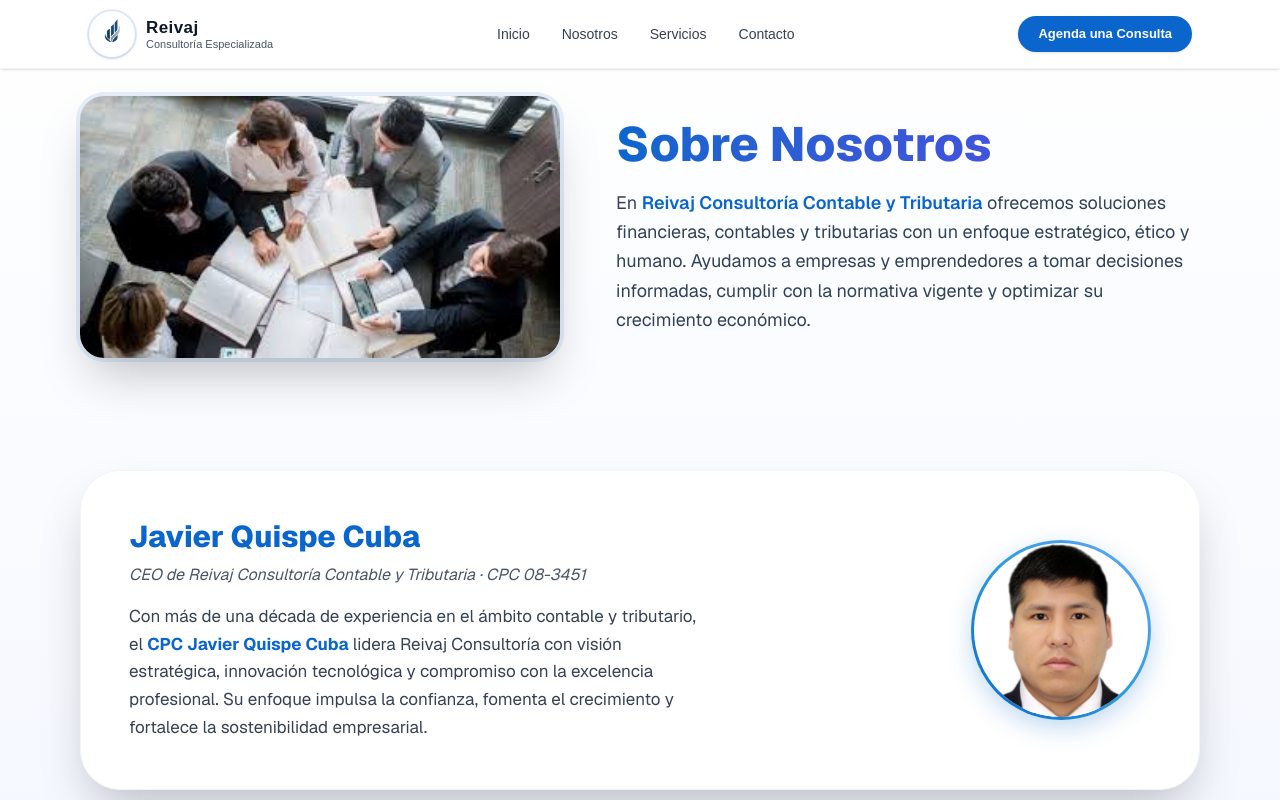
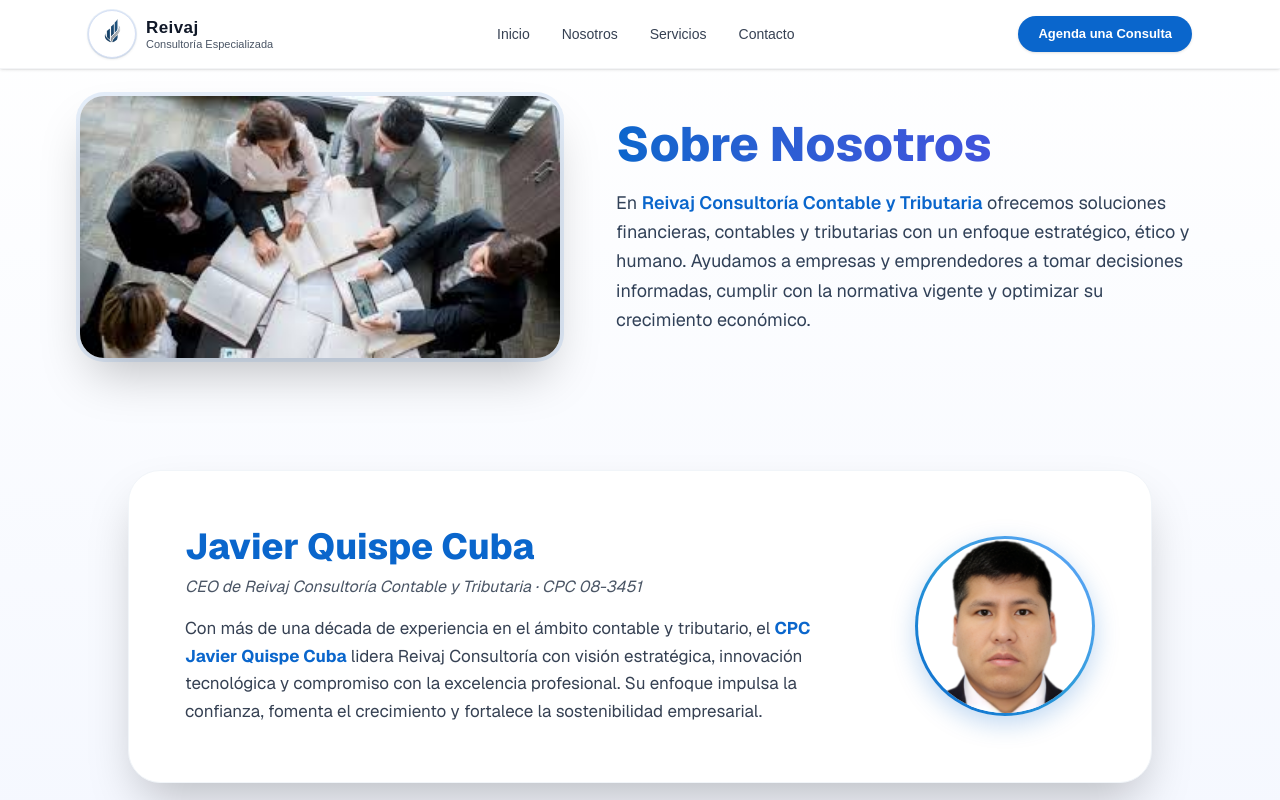
Before and after one commit to Stiph01/reivaj, a Next.js app: page /nosotros in a window 1280 px wide. Shown: the top 800 px of the page. Built offline with nearby package versions, Linux system fonts and the light colour scheme.

Commit message:
Update page.js

```diff
--- a/src/app/nosotros/page.js
+++ b/src/app/nosotros/page.js
@@ -1,11 +1,10 @@
-"use client";
-import Image from "next/image";
+"use client"
+import Image from "next/image"
 
 export default function Nosotros() {
   return (
     <div className="min-h-screen bg-gradient-to-b from-white via-[#F5F8FF] to-white text-gray-900 flex flex-col items-center px-6 sm:px-20 py-24 font-sans overflow-hidden">
       <section className="max-w-6xl w-full text-center sm:text-left relative z-10">
-        {/* --- SECCIÓN PRINCIPAL --- */}
         <div className="flex flex-col sm:flex-row items-center gap-14 mb-20">
           <Image
             src="/images/equipo_1.jpeg"
@@ -31,19 +30,16 @@ export default function Nosotros() {
           </div>
         </div>
 
-        {/* --- CEO ULTRA PREMIUM --- */}
-        <div className="mt-28 flex flex-col sm:flex-row sm:justify-between items-center gap-12 bg-white border border-slate-100 rounded-[2.5rem] shadow-2xl p-12 backdrop-blur-sm hover:shadow-[#0A66CC]/25 transition-all duration-700 relative overflow-hidden">
-          {/* FONDO LUMINOSO */}
-
-          {/* TEXTO DEL CEO */}
-          <div className="text-center sm:text-left max-w-xl">
-            <h2 className="text-3xl font-extrabold text-[#0A66CC] mb-2">
+        <div className="mt-28 w-full flex flex-col items-center justify-center">
+          <div className="bg-white border border-slate-100 rounded-[2rem] shadow-2xl p-10 sm:p-14 flex flex-col-reverse sm:flex-row items-center justify-between gap-10 sm:gap-16 max-w-5xl w-full text-center sm:text-left transition-all duration-700 hover:shadow-[#0A66CC]/25">
+            <div className="flex-1">
+              <h2 className="text-3xl sm:text-4xl font-extrabold text-[#0A66CC] mb-2">
                 Javier Quispe Cuba
               </h2>
               <p className="text-gray-600 italic mb-4">
                 CEO de Reivaj Consultoría Contable y Tributaria · CPC 08-3451
               </p>
-            <p className="text-[17px] text-gray-700 leading-relaxed">
+              <p className="text-[17px] text-gray-700 leading-relaxed max-w-2xl mx-auto sm:mx-0">
                 Con más de una década de experiencia en el ámbito contable y
                 tributario, el{" "}
                 <strong className="text-[#0A66CC]">CPC Javier Quispe Cuba</strong>{" "}
@@ -53,9 +49,7 @@ export default function Nosotros() {
                 sostenibilidad empresarial.
               </p>
             </div>
-
-          {/* FOTO DEL CEO */}
-          <div className="">
+            <div className="flex justify-center sm:justify-end">
               <div className="w-[180px] h-[180px] rounded-full bg-gradient-to-tr from-[#0A66CC] via-[#2D9CDB] to-[#60A5FA] p-[3px] shadow-[0_8px_25px_rgba(10,102,204,0.25)]">
                 <div className="w-full h-full rounded-full bg-white overflow-hidden flex items-center justify-center">
                   <Image
@@ -69,8 +63,8 @@ export default function Nosotros() {
               </div>
             </div>
           </div>
+        </div>
 
-        {/* --- MISIÓN Y VISIÓN --- */}
         <div className="grid sm:grid-cols-2 gap-10 mt-10">
           <div className="bg-white border border-slate-200 rounded-3xl shadow-md hover:shadow-lg transition-all duration-300 p-10">
             <h2 className="text-3xl font-bold text-[#0A66CC] mb-3">
@@ -83,7 +77,6 @@ export default function Nosotros() {
               cliente, fortaleciendo la gestión empresarial con innovación.
             </p>
           </div>
-
           <div className="bg-white border border-slate-200 rounded-3xl shadow-md hover:shadow-lg transition-all duration-300 p-10">
             <h2 className="text-3xl font-bold text-[#0A66CC] mb-3">
               Nuestra Visión
@@ -97,7 +90,6 @@ export default function Nosotros() {
           </div>
         </div>
 
-        {/* --- VALORES --- */}
         <div className="mt-20 bg-gradient-to-r from-[#0A66CC] via-[#2D9CDB] to-[#60A5FA] text-white rounded-3xl shadow-xl p-12 text-center">
           <h2 className="text-4xl font-extrabold mb-10 drop-shadow-lg">
             Nuestros Valores
@@ -129,8 +121,7 @@ export default function Nosotros() {
             </div>
           </div>
         </div>
-
       </section>
     </div>
-  );
+  )
 }
```
Lines whose indentation alone changed are shown as unchanged.
